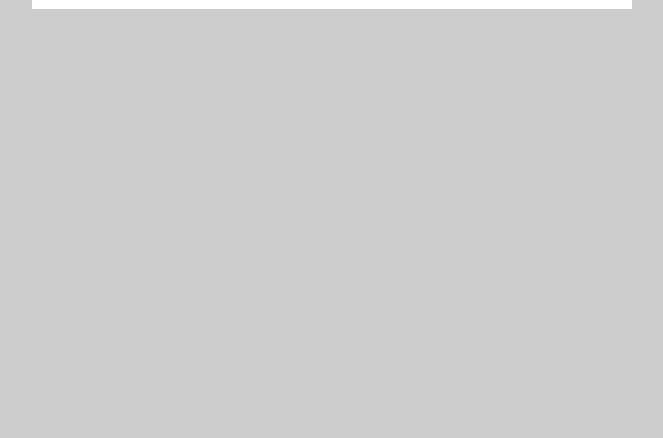
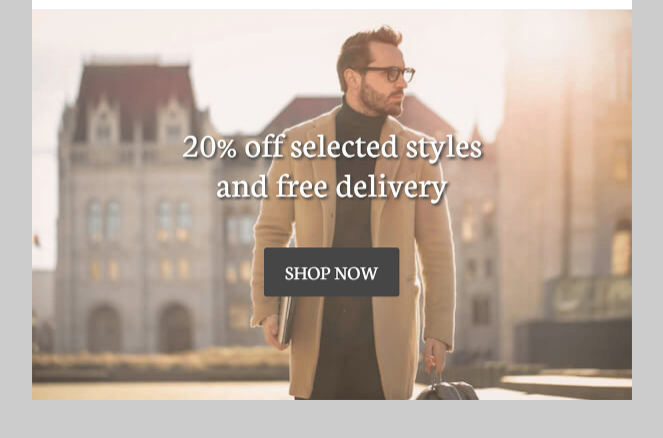
Before and after one commit to mahamahmood/email-template-apparel, a plain HTML site: page index.html in a window 1280 px wide. Shown: the part 72-510 px from the top of the page, without its empty margins (308-971 px from the left). Drawn offline with Linux system fonts and the light colour scheme.

Commit message:
added banner image section to the template

```diff
--- a/index.html
+++ b/index.html
@@ -62,7 +62,11 @@
             </tr>
 <!-- end of Logo Section -->
 <!-- Banner Image -->
-
+            <tr>
+                <td>
+                    <a href="#"><img src="img/banner.jpg" alt="20% off selected styles and free delivery. Shop Now >" width="600" style="max-width: 100%;"></a>
+                </td>
+            </tr>
 <!-- Background Color Text -->
 
 <!-- Two Column Section -->
```
